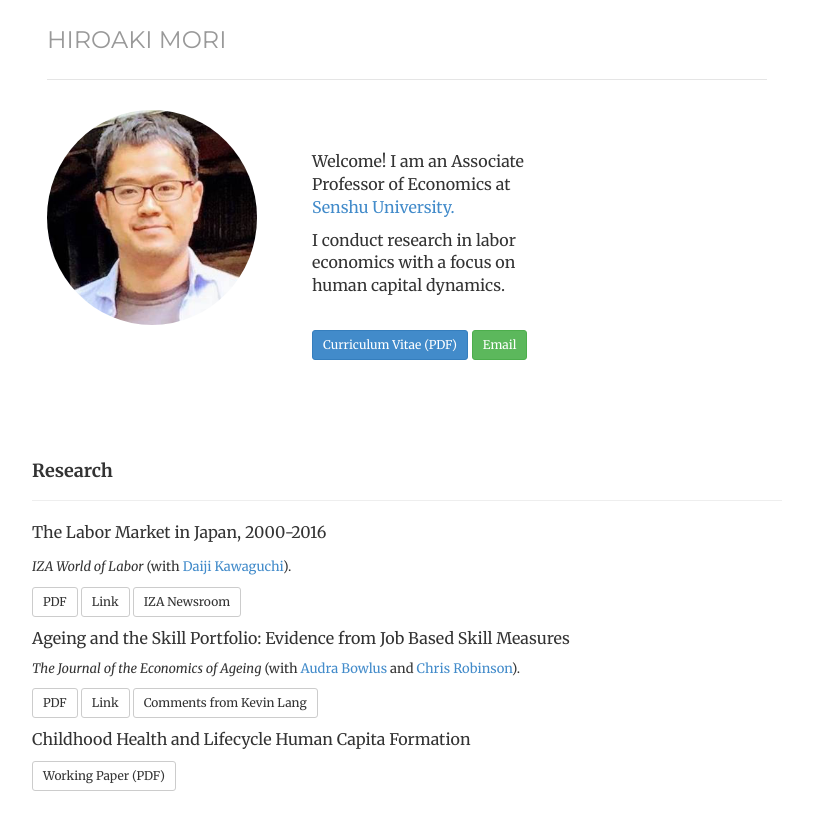
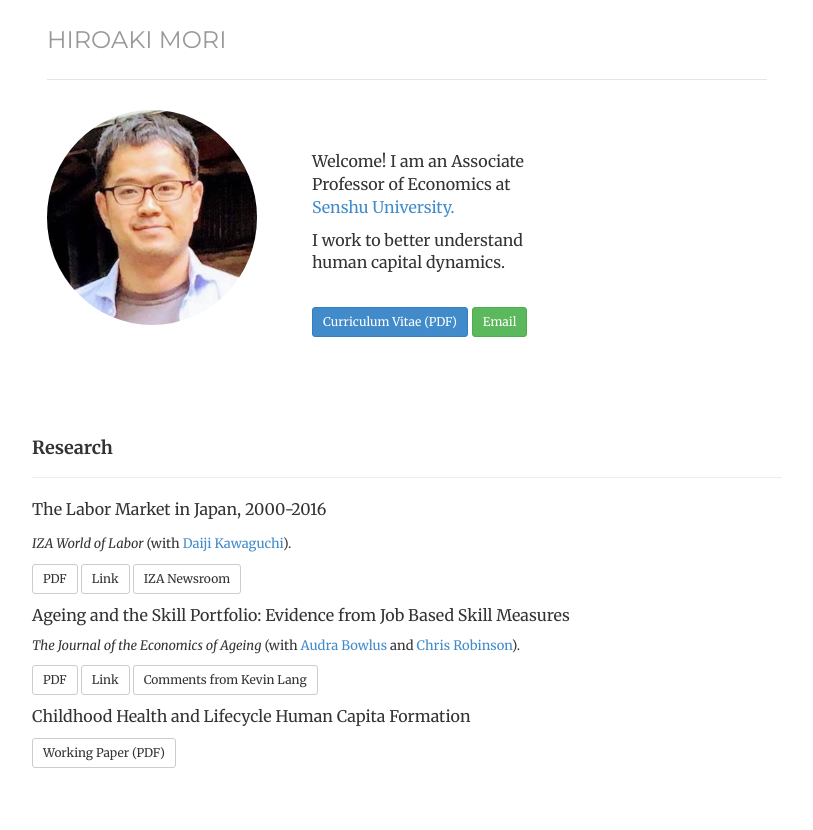
Before and after one commit to morihiroaki/morihiroaki.github.io, a Jekyll site: the page built from index.html, in a window 1280 px wide. Shown: the top 830 px of the page, without its empty margins (233-1046 px from the left). Built offline with Jekyll 4.4.1, drawn with Linux system fonts in a browser that asks for light colours.

Commit message:
Update index.html

```diff
--- a/index.html
+++ b/index.html
@@ -18,7 +18,7 @@ description:
  <div class='col-sm-7'>
 <p><font size="3"> Welcome! I am an Associate Professor of Economics at
  <a href="https://www.senshu-u.ac.jp/english/learn/economics/" target="_blank" title="Link">Senshu University.</a></p>
-<p> I conduct research in labor economics with a focus on human capital dynamics. </p>
+<p> I work to better understand human capital dynamics. </p>
 <br/>
 <p><a href="/files/cv_mori_new.pdf" target="_blank" class="btn btn-primary btn-sm" role="button">Curriculum Vitae (PDF)</a>
 <a href="mailto:h.mori@isc.senshu-u.ac.jp" class="btn btn-success btn-sm" role="button">Email</a></p>
```
